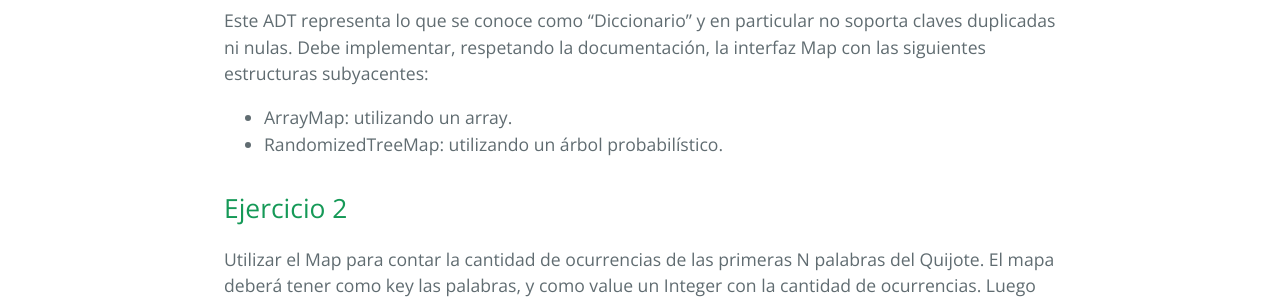
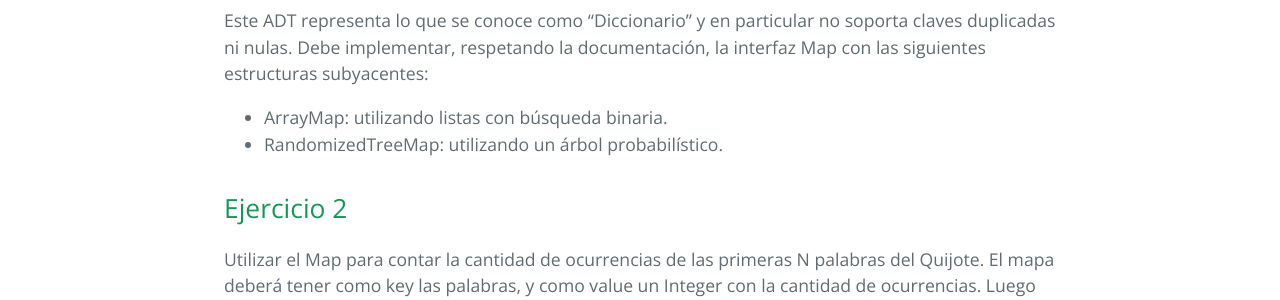
Before and after one commit to FacultadDeIngenieria/anaydis, a Jekyll site: the page built from practice/tp5.md, in a window 1280 px wide. Shown: the part 575-875 px from the top of the page. Built offline with Jekyll 4.4.1, drawn with Linux system fonts in a browser that asks for light colours.

Commit message:
Fix in tp5.

```diff
--- a/practice/tp5.md
+++ b/practice/tp5.md
@@ -16,7 +16,7 @@ En las librerías se encuentra una interfaz anaydis.search.Map (Es un subset mod
 Este ADT representa lo que se conoce como “Diccionario” y en particular no soporta claves duplicadas ni nulas.
 Debe implementar, respetando la documentación, la interfaz Map con las siguientes estructuras subyacentes:
 
-* ArrayMap: utilizando un array.
+* ArrayMap: utilizando listas con búsqueda binaria.
 * RandomizedTreeMap: utilizando un árbol probabilístico.
 
 ## Ejercicio 2
```
